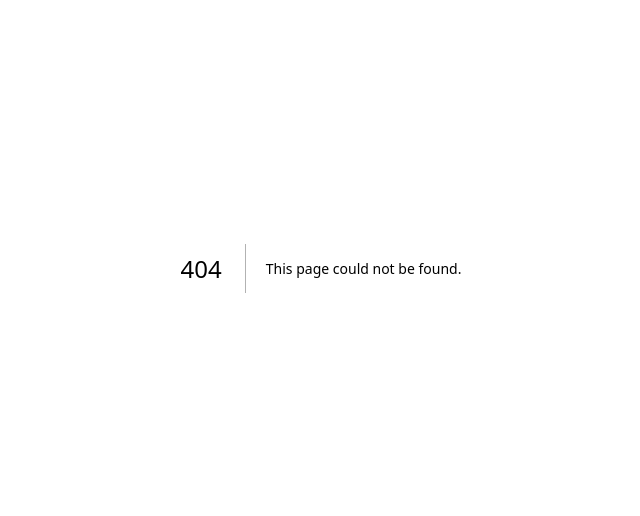
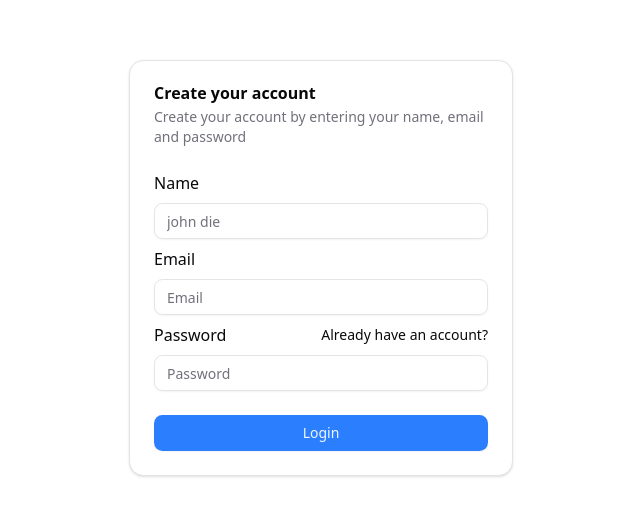
Before and after one commit to KarlErikToom/fit-forge, a Next.js app in the folder frontend/fit-forge/: page /signup in a window 1280 px wide. Before the commit this address had no page. Shown: the part 132-648 px from the top of the page, without its empty margins (319-959 px from the left). Built offline with nearby package versions, Linux system fonts and the light colour scheme; no server answers.

Commit message:
created signup page

```diff
--- a/frontend/fit-forge/app/dashboard/page.jsx
+++ b/frontend/fit-forge/app/dashboard/page.jsx
@@ -16,7 +16,9 @@ export default function Dashboard() {
         const data = await api.getClients(); // ✅ Use your API client
         setClients(data);
       } catch (err) {
-        setError(err.message);
+
+
+        setError(err.message || "Something went wrong");
       } finally {
         setLoading(false);
       }
--- /dev/null
+++ b/frontend/fit-forge/app/signup/RegisterForm.jsx
@@ -0,0 +1,110 @@
+// Separate client component for the login form (client side only)
+"use client";
+
+import { useState } from "react";
+import { useRouter } from "next/navigation";
+import {
+  Card,
+  CardContent,
+  CardDescription,
+  CardFooter,
+  CardHeader,
+  CardTitle,
+} from "@/components/ui/card";
+import { Button } from "@/components/ui/button";
+import { Label } from "@radix-ui/react-label";
+import { Input } from "@/components/ui/input";
+import Link from "next/link";
+
+export function RegisterForm() {
+  const router = useRouter();
+  const [name, setName]= useState("")
+  const [email, setEmail] = useState("");
+  const [password, setPassword] = useState("");
+  const [error, setError] = useState("");
+
+  async function handleSignup(e) {
+    e.preventDefault();
+    setError("");
+
+    try {
+      const res = await fetch("http://localhost:5000/api/auth/signup", {
+        method: "POST",
+        headers: { "Content-Type": "application/json" },
+        body: JSON.stringify({ name,email, password }),
+        credentials: "include",
+      });
+
+      if (!res.ok) {
+        const errorData = await res.json();
+        setError(errorData.message || "Login failed");
+        return;
+      }
+
+      router.push("/login");
+    } catch (error) {
+      setError("Something went wrong. Please try again.");
+    }
+  }
+
+  return (
+    <Card className="w-full max-w-sm">
+      <CardHeader>
+        <CardTitle>Create your account</CardTitle>
+        <CardDescription>
+          Create your account by entering your name, email and password
+        </CardDescription>
+      </CardHeader>
+      <CardContent>
+        <form id="signupForm" onSubmit={handleSignup}>
+          <div className="flex flex-col gap-2">
+             <div className="grid gap-2">
+              <Label htmlFor="email">Name</Label>
+              <Input
+                id="name"
+                type="name"
+                placeholder="john die"
+                value={name}
+                onChange={(e) => setName(e.target.value)}
+              />
+            </div>
+            <div className="grid gap-2">
+              <Label htmlFor="email">Email</Label>
+              <Input
+                id="email"
+                type="email"
+                placeholder="Email"
+                value={email}
+                onChange={(e) => setEmail(e.target.value)}
+              />
+            </div>
+            <div className="grid gap-2">
+              <div className="flex items-center">
+                <Label htmlFor="password">Password</Label>
+                <Link
+                  href="/login"
+                  className="ml-auto inline-block text-sm underline-offset-4 hover:underline"
+                >
+                  Already have an account?
+                </Link>
+              </div>
+              <Input
+                type="password"
+                placeholder="Password"
+                value={password}
+                onChange={(e) => setPassword(e.target.value)}
+                required
+              />
+            </div>
+          </div>
+        </form>
+      </CardContent>
+      <CardFooter className="flex-col gap-2">
+        <Button type="submit" className="w-full" form="signupForm">
+          Login
+        </Button>
+        {error && <p style={{ color: "red" }}>{error}</p>}
+      </CardFooter>
+    </Card>
+  );
+}
--- /dev/null
+++ b/frontend/fit-forge/app/signup/page.jsx
@@ -0,0 +1,44 @@
+// app/login/page.js
+import { cookies } from "next/headers";
+import { redirect } from "next/navigation";
+import { RegisterForm } from "./RegisterForm";
+
+export default async function LoginPage() {
+  const cookieStore = await cookies();
+  const token =  cookieStore.get("token")?.value;
+
+  // Replace this with your token validation logic or API call
+  const isLoggedIn = await validateToken(token);
+
+  if (isLoggedIn) {
+    redirect("/dashboard");
+  }
+
+  return (
+    <div className="min-h-screen flex items-center justify-center">
+
+    <RegisterForm />
+    </div>
+  );
+}
+
+async function validateToken(token) {
+  if (!token) return false;
+
+  try {
+    const res = await fetch("http://localhost:5000/api/auth/check", {
+      headers: {
+        cookie: `token=${token}`,  // pass token in cookie header for SSR fetch
+      },
+      cache: "no-store", // ensure fresh validation on every request
+    });
+
+    if (!res.ok) return false;
+
+    const data = await res.json();
+    return data.loggedIn;
+  } catch (err) {
+    console.error("Auth check failed", err);
+    return false;
+  }
+}
```
